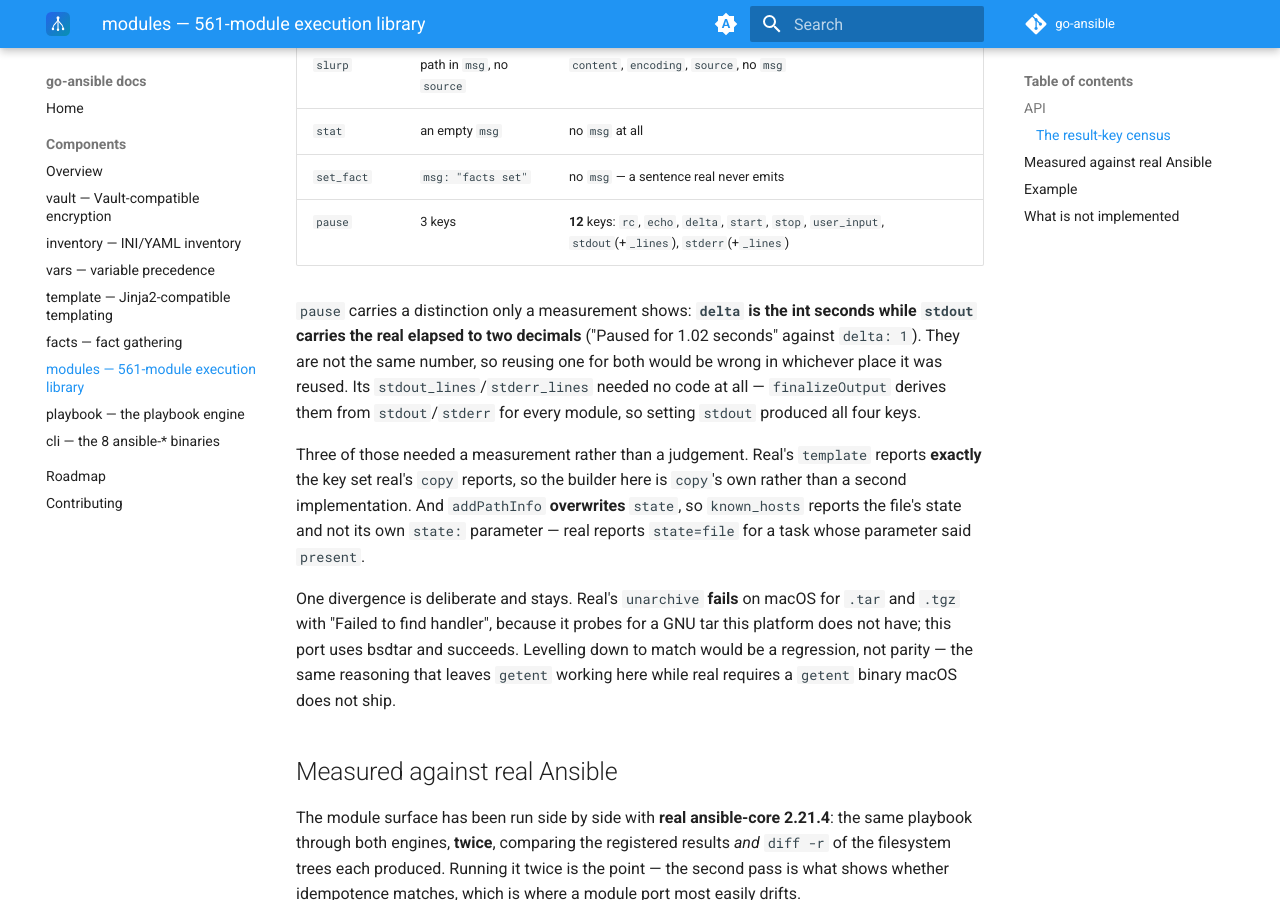
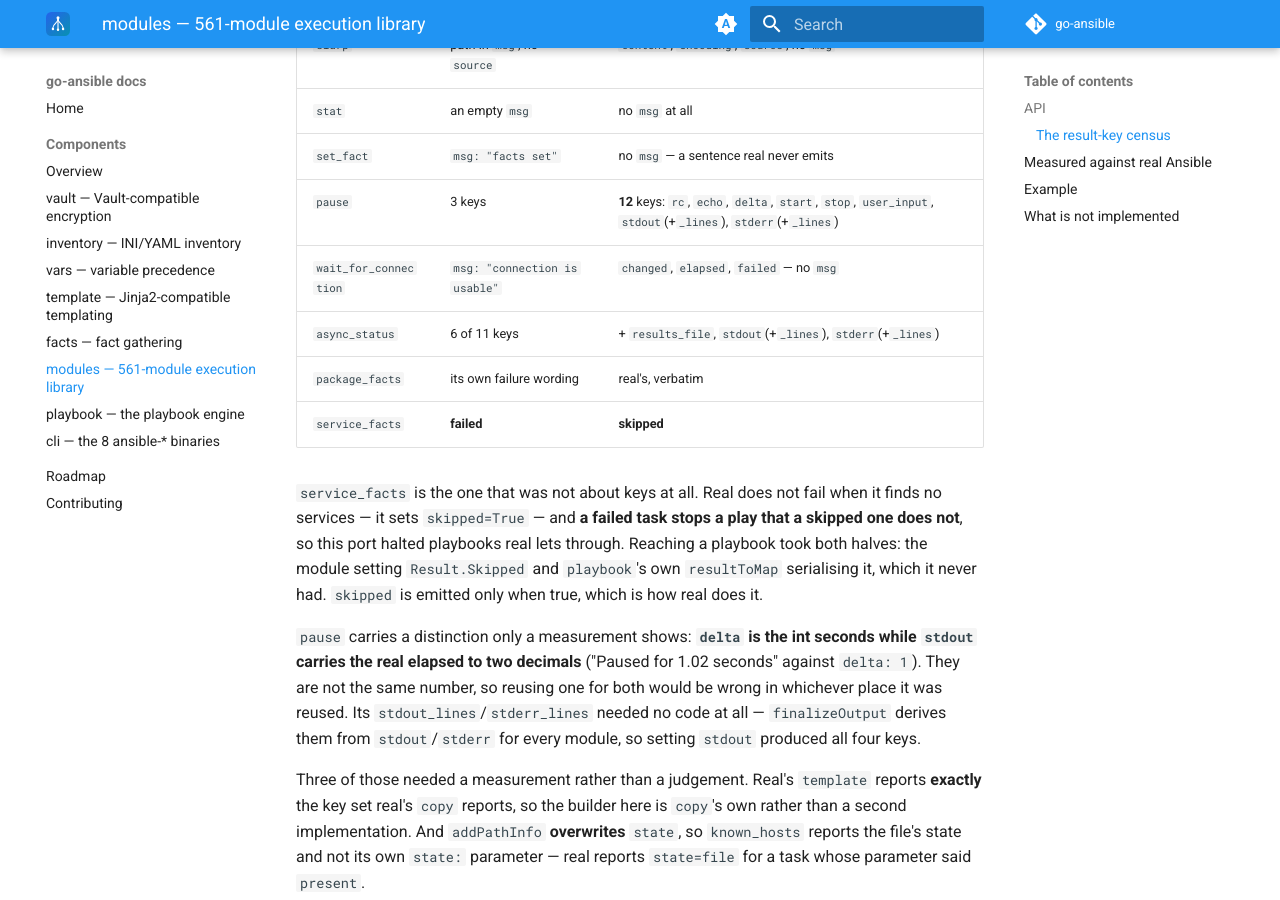
Before and after one commit to go-ansible/docs, an MkDocs documentation site: the page built from docs/components/modules.md, in a window 1280 px wide and 900 px high, scrolled down 2005 px. Built offline with MkDocs 1.6.1 and Material for MkDocs 9.7.7, drawn with Linux system fonts in a browser that asks for light colours; the version menu is left out.

Commit message:
Docs: the census is eleven, and one of them was not about keys (#62)
Four more: wait_for_connection, async_status, package_facts and
service_facts.

service_facts is the one that was not about keys at all. Real does not
fail when it finds no services -- it sets skipped=True -- and a failed
task stops a play that a skipped one does not, so this port halted
playbooks real lets through. Reaching a playbook took both halves: the
module setting Result.Skipped and playbook's resultToMap serialising
it, which it never had.

Co-authored-by: Claude Opus 5 <noreply@anthropic.com>

```diff
--- a/docs/components/modules.md
+++ b/docs/components/modules.md
@@ -91,6 +91,18 @@ five divergences in modules a value-only pass had called identical.
 | `stat` | an empty `msg` | no `msg` at all |
 | `set_fact` | `msg: "facts set"` | no `msg` — a sentence real never emits |
 | `pause` | 3 keys | **12** keys: `rc`, `echo`, `delta`, `start`, `stop`, `user_input`, `stdout`(+`_lines`), `stderr`(+`_lines`) |
+| `wait_for_connection` | `msg: "connection is usable"` | `changed`, `elapsed`, `failed` — no `msg` |
+| `async_status` | 6 of 11 keys | + `results_file`, `stdout`(+`_lines`), `stderr`(+`_lines`) |
+| `package_facts` | its own failure wording | real's, verbatim |
+| `service_facts` | **failed** | **skipped** |
+
+`service_facts` is the one that was not about keys at all. Real does not
+fail when it finds no services — it sets `skipped=True` — and **a failed
+task stops a play that a skipped one does not**, so this port halted
+playbooks real lets through. Reaching a playbook took both halves: the
+module setting `Result.Skipped` and `playbook`'s own `resultToMap`
+serialising it, which it never had. `skipped` is emitted only when
+true, which is how real does it.
 
 `pause` carries a distinction only a measurement shows: **`delta` is
 the int seconds while `stdout` carries the real elapsed to two
```
